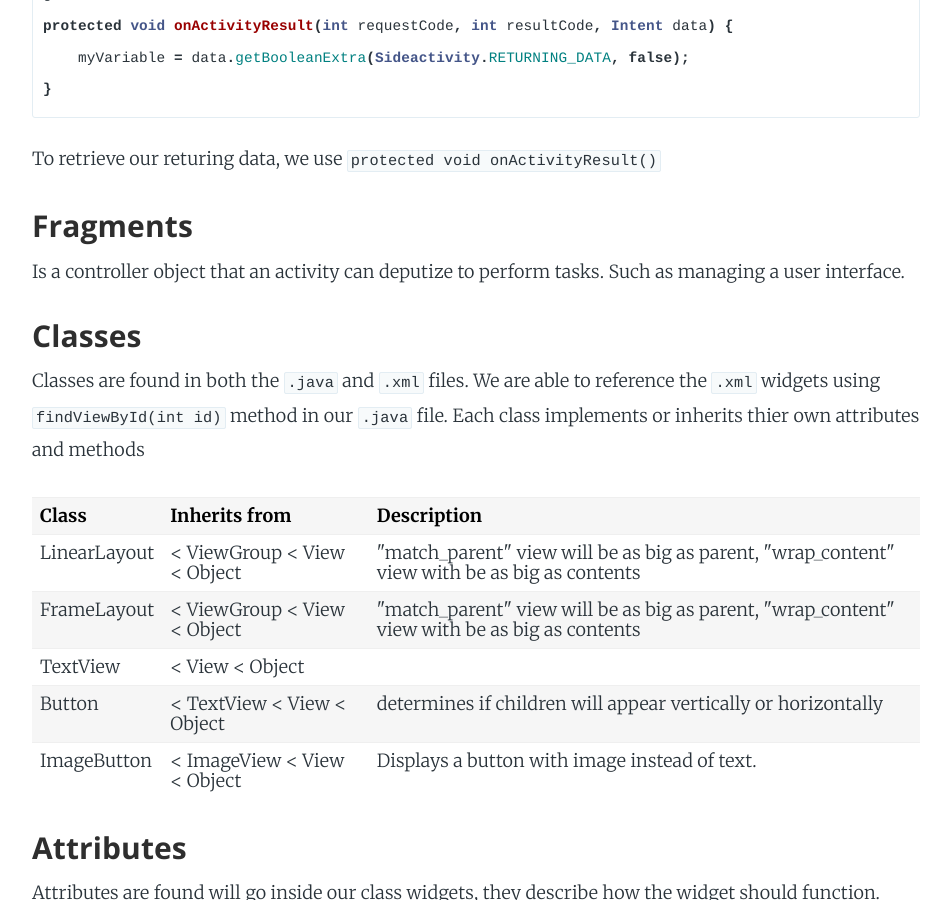
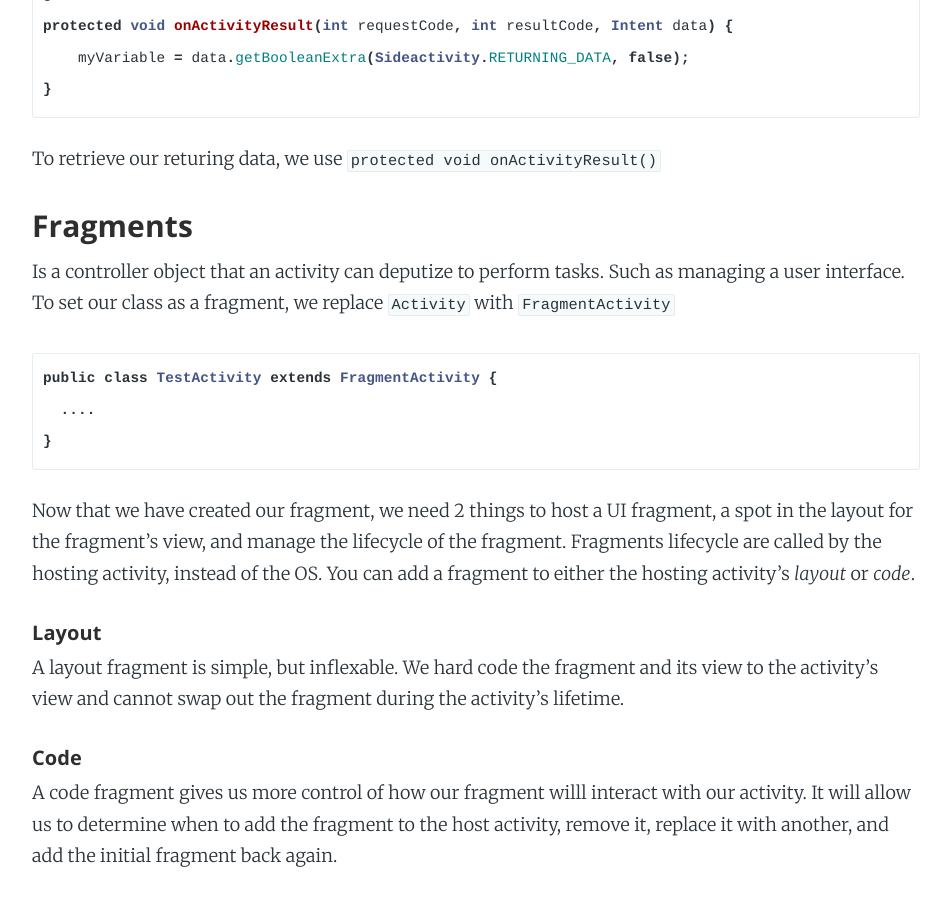
Before and after one commit to Carpk/ShawnKlein, a Jekyll site: the page built from _posts/2016-07-16-introduction-to-android.md, in a window 1280 px wide and 900 px high, scrolled down 3939 px. Shown: the whole window, without its empty margins (164-1115 px from the left). Built offline with Jekyll 4.4.1, drawn with Linux system fonts in a browser that asks for light colours; nearby versions of some CDN libraries; some web fonts are replaced; Markdown is read by kramdown in place of the engine named in the settings.

Commit message:
add layout and code subsections for fragments, minimal content provided

`````diff
--- a/_posts/2016-07-16-introduction-to-android.md
+++ b/_posts/2016-07-16-introduction-to-android.md
@@ -101,8 +101,26 @@ To retrieve our returing data, we use `protected void onActivityResult()`
 
 ### Fragments
 
-Is a controller object that an activity can deputize to perform tasks. Such as managing a user interface.
+Is a controller object that an activity can deputize to perform tasks. Such as managing a user interface. To set our class as a fragment, we replace `Activity` with `FragmentActivity`
 
+````java
+public class TestActivity extends FragmentActivity {
+  ....
+}
+````
+
+Now that we have created our fragment, we need 2 things to host a UI fragment, a spot in the layout for the fragment's view, and manage the lifecycle of the fragment. Fragments lifecycle are called by the hosting activity, instead of the OS. You can add a fragment to either the hosting activity's _layout_ or _code_.
+
+###### Layout
+
+A layout fragment is simple, but inflexable. We hard code the fragment and its view to the activity's view and cannot swap out the fragment during the activity's lifetime.
+
+
+
+
+###### Code
+
+A code fragment gives us more control of how our fragment willl interact with our activity. It will allow us to determine when to add the fragment to the host activity, remove it, replace it with another, and add the initial fragment back again.
 
 ### Classes
 
`````
Also changed, not shown: other parts of _posts/2016-07-16-introduction-to-android.md (+1 -1 lines).
